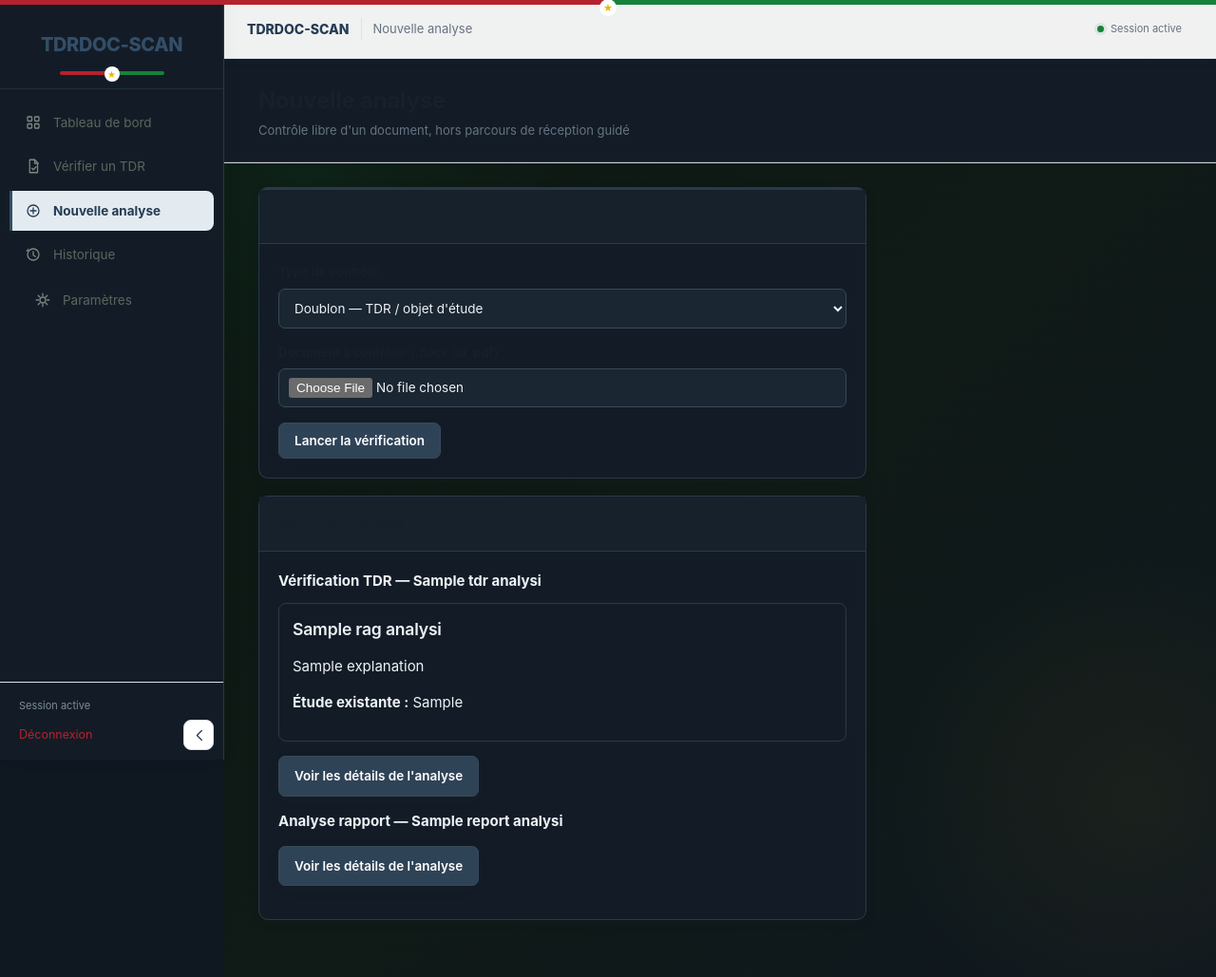
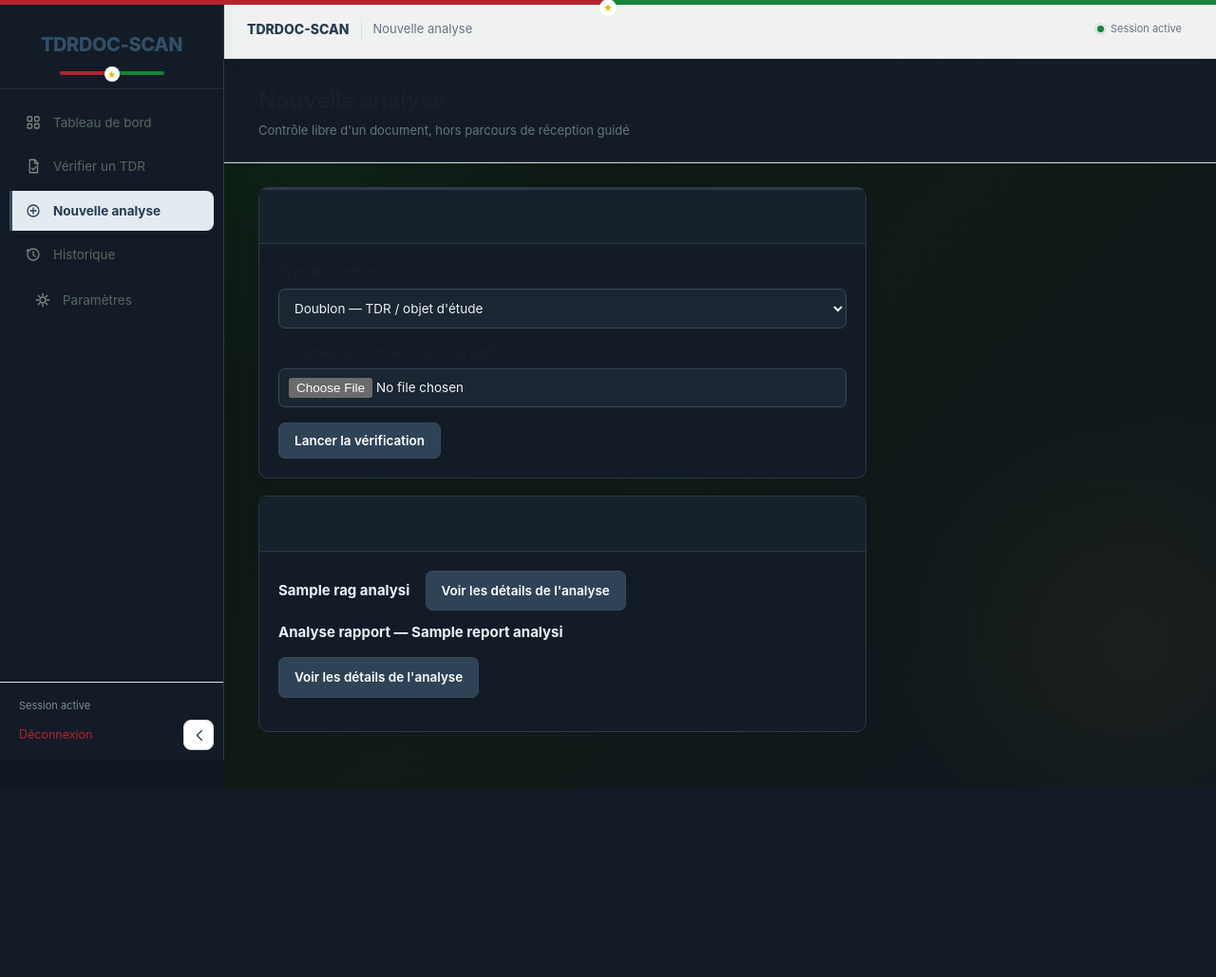
Before and after one commit to ZombreChristian/detecteur_de_plagiat, a Django app: template frontend/templates/analyser.html in a window 1280 px wide. Shown: the whole page at 95% size. After the commit the page ends 831 px from the top, so only its background shows below. Run offline with Django 5.2, Linux system fonts and the light colour scheme; the template is opened without the code that fills it: most values are stand-ins (such as "Sample title", 1, 10 or a date in 2020); parts of the project's set-up code (start-up, migrations or seed data) failed here and were passed over.

Commit message:
Réduire le résultat TDR au verdict et au bouton détails

```diff
--- a/frontend/templates/analyser.html
+++ b/frontend/templates/analyser.html
@@ -54,27 +54,25 @@
       <div class="panel-body">
         {% if tdr_analysis %}
         <div class="task-state" data-status-url="{{ tdr_status_url }}" data-task-status="{{ tdr_analysis.status }}">
-          <strong>Vérification TDR — {{ tdr_analysis.document_name }}</strong>
-          {% if tdr_analysis.status == "running" %}<p class="muted">Analyse en cours…</p>
+          {% if tdr_analysis.status == "running" %}
+            <strong>Vérification TDR — {{ tdr_analysis.document_name }}</strong>
+            <p class="muted">Analyse en cours…</p>
           {% elif tdr_analysis.status == "success" %}
             {% with rag=tdr_result.rag_analysis %}
-            <div class="contextual-verdict" style="margin:12px 0;padding:14px;border:1px solid var(--hairline);border-radius:8px">
               {% if rag.case_id == "CAS_1_correspondance forte à une étude existante" %}
-                <h3>CAS 1 — Correspondance forte à une étude existante</h3>
+                <strong>CAS 1 — Correspondance forte à une étude existante</strong>
               {% elif rag.case_id == "CAS_2_Correspondance partielle avec une étude existante" %}
-                <h3>CAS 2 — Correspondance partielle avec une étude existante</h3>
+                <strong>CAS 2 — Correspondance partielle avec une étude existante</strong>
               {% elif rag.case_id == "CAS_3_Aucune correspondance à une étude existante" %}
-                <h3>CAS 3 — Aucune correspondance à une étude existante</h3>
-
+                <strong>CAS 3 — Aucune correspondance à une étude existante</strong>
               {% else %}
-                <h3>{{ rag.case_title|default:"Résultat de l'analyse" }}</h3>
+                <strong>{{ rag.case_title|default:"Résultat de l'analyse" }}</strong>
               {% endif %}
-              {% if rag.explanation %}<p>{{ rag.explanation }}</p>{% endif %}
-              {% if rag.matched_reference %}<p><strong>Étude existante :</strong> {{ rag.matched_reference }}</p>{% endif %}
-            </div>
+              <a class="btn btn-primary" href="{{ tdr_detail_url }}" style="margin-left:12px">Voir les détails de l'analyse</a>
             {% endwith %}
-            <p><a class="btn btn-primary" href="{{ tdr_detail_url }}">Voir les détails de l'analyse</a></p>
-          {% elif tdr_analysis.status == "error" %}<p class="alert">Échec : {{ tdr_analysis.error_message }}</p>{% endif %}
+          {% elif tdr_analysis.status == "error" %}
+            <p class="alert">Échec : {{ tdr_analysis.error_message }}</p>
+          {% endif %}
         </div>
         {% endif %}
         {% if report_analysis %}
```
